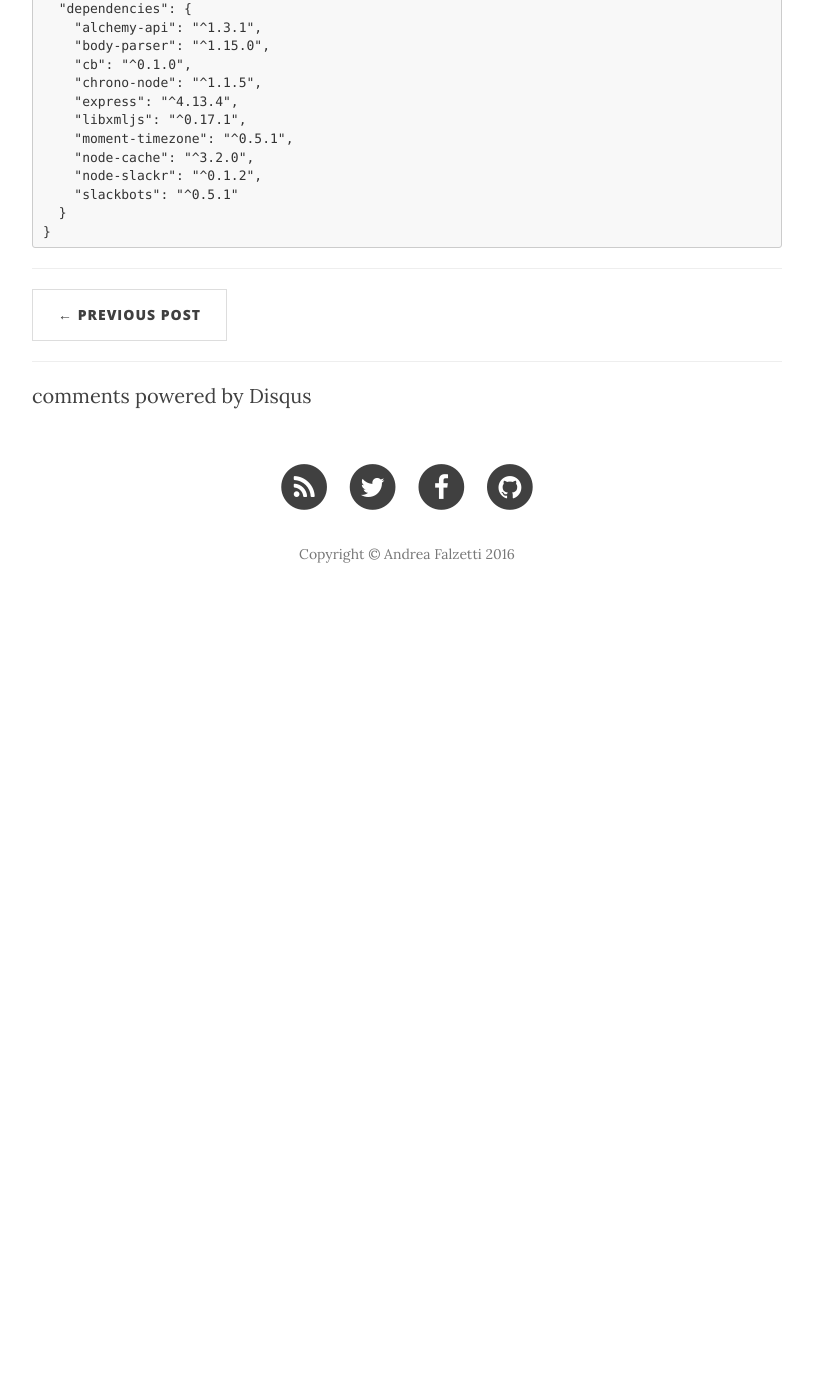
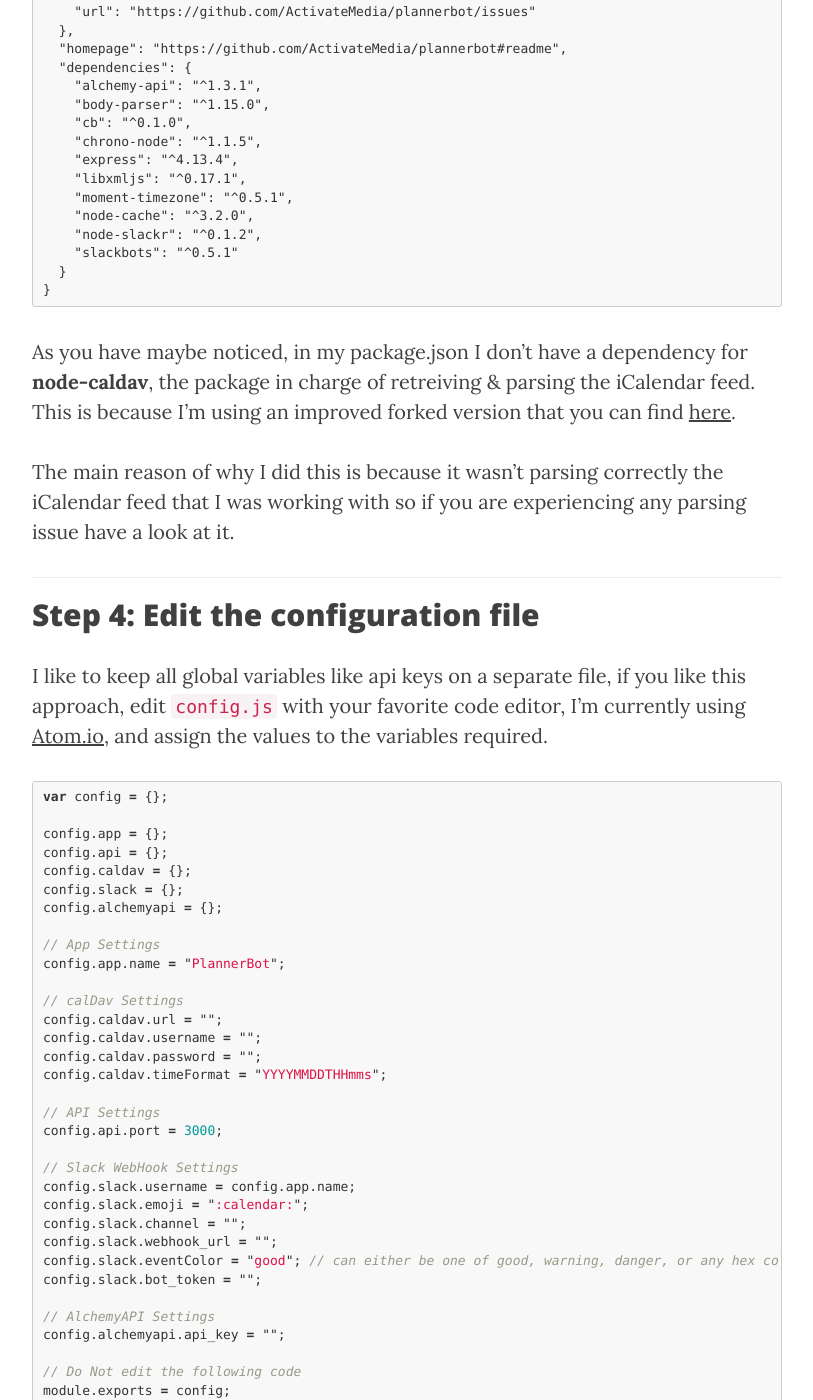
Before and after one commit to andreafalzetti/andreafalzetti.github.io, a Jekyll site: the page built from _posts/2016-04-4-how-to-create-a-smart-slack-bot-in-nodejs.markdown, in a window 1280 px wide and 1400 px high, scrolled down 6181 px. Shown: the whole window, without its empty margins (233-1046 px from the left). Built offline with Jekyll 4.4.1, drawn with Linux system fonts in a browser that asks for light colours; nearby versions of some CDN libraries; comment, search, counter and statistics services are not loaded; before the commit the page ends 6811 px from its top, so only the background shows below that; some of the changed text lies outside the part shown.

Commit message:
Bot posts update

````diff
--- a/_posts/2016-03-22-how-to-create-a-simple-slack-bot-in-nodejs.markdown
+++ b/_posts/2016-03-22-how-to-create-a-simple-slack-bot-in-nodejs.markdown
@@ -65,7 +65,7 @@
 touch config.js
 {% endhighlight %}
 
-If any of the commands above return an error, try running the same command with `sudo` prepended.
+If any of the commands above return an error, try running the same command with `sudo` prepended or check that the folder `/Users/your-username/.npm` has the right permissions.
 
 In alternative you can initialize your project with the following [`package.json`](https://github.com/ActivateMedia/plannerbot/blob/master/package.json){:target="_blank"} or clone the entire [PlannerBot repository](https://github.com/ActivateMedia/plannerbot.git)
 
@@ -143,6 +143,8 @@
 /* Do Not edit the following code */
 module.exports = config;
 {% endhighlight %}
+
+----------
 
 ## Step 5: Edit the main file
 
--- a/_posts/2016-04-4-how-to-create-a-smart-slack-bot-in-nodejs.markdown
+++ b/_posts/2016-04-4-how-to-create-a-smart-slack-bot-in-nodejs.markdown
@@ -60,10 +60,11 @@
 At the current state, the bot is able to understand english only.
 
 ## Technologies involved
-* [Slack](https://slack.com)
-* [Node.js](https://nodejs.org)
-* [Chrono](https://github.com/wanasit/chrono) (A natural language date parser in JavaScript)
-* [AlchemyAPI](http://www.alchemyapi.com) (Semantic Text Analysis APIs Using Natural Language Processing)
+* [**Slack**](https://slack.com)
+* [**Node.js**](https://nodejs.org)
+* [**Chrono**](https://github.com/wanasit/chrono) (A natural language date parser in JavaScript)
+* [**AlchemyAPI**](http://www.alchemyapi.com) (Semantic Text Analysis APIs Using Natural Language Processing)
+* [**CalDAV**](https://en.wikipedia.org/wiki/CalDAV) (HTTP-based protocol for data manipulation)
 
 ## Step 1: Install Node.js ##
 If you have Node installed on your machine, you can skip this step. If not, follow the link based on your operating system:
@@ -104,9 +105,9 @@
 touch config.js
 {% endhighlight %}
 
-If any of the commands above return an error, try running the same command with `sudo` prepended.
+If any of the commands above return an error, try running the same command with `sudo` prepended or check that the folder `/Users/your-username/.npm` has the right permissions.
 
-In alternative you can initialize your project with the following [`package.json`](https://github.com/ActivateMedia/plannerbot/blob/master/package.json){:target="_blank"} or clone the entire [PlannerBot repository](https://github.com/ActivateMedia/plannerbot.git)
+In alternative you can initialize your project with the following [`package.json`](https://github.com/ActivateMedia/plannerbot/blob/outgoing/package.json) or clone the entire [PlannerBot repository](https://github.com/ActivateMedia/plannerbot.git) (outgoing branch).
 
 Here's the content of the `package.json`:
 
@@ -148,3 +149,112 @@
   }
 }
 ```
+
+As you have maybe noticed, in my package.json I don't have a dependency for **node-caldav**, the package in charge of retreiving & parsing the iCalendar feed. This is because I'm using an improved forked version that you can find [here](https://github.com/andreafalzetti/node-caldav).
+
+The main reason of why I did this is because it wasn't parsing correctly the iCalendar feed that I was working with so if you are experiencing any parsing issue have a look at it.
+
+----------
+
+## Step 4: Edit the configuration file
+
+I like to keep all global variables like api keys on a separate file, if you like this approach, edit `config.js` with your favorite code editor, I'm currently using [Atom.io](https://atom.io/), and assign the values to the variables required.
+
+{% highlight Javascript %}
+var config = {};
+
+config.app = {};
+config.api = {};
+config.caldav = {};
+config.slack = {};
+config.alchemyapi = {};
+
+// App Settings
+config.app.name = "PlannerBot";
+
+// calDav Settings
+config.caldav.url = "";
+config.caldav.username = "";
+config.caldav.password = "";
+config.caldav.timeFormat = "YYYYMMDDTHHmms";
+
+// API Settings
+config.api.port = 3000;
+
+// Slack WebHook Settings
+config.slack.username = config.app.name;
+config.slack.emoji = ":calendar:";
+config.slack.channel = "";
+config.slack.webhook_url = "";
+config.slack.eventColor = "good"; // can either be one of good, warning, danger, or any hex color code (eg. #439FE0).
+config.slack.bot_token = "";
+
+// AlchemyAPI Settings
+config.alchemyapi.api_key = "";
+
+// Do Not edit the following code
+module.exports = config;
+{% endhighlight %}
+
+----------
+
+## Step 5: Edit
+
+I have used [this approach](https://scotch.io/tutorials/building-a-slack-bot-with-node-js-and-chuck-norris-super-powers) to code the Bot so the code that defines the bot is located in `lib/plannerbot.js`.
+
+
+----------
+
+## Step 6: Edit the main file
+
+Now edit your `index.js`
+
+{% highlight Javascript %}
+'use strict';
+
+var util = require('util');
+var config = require('./config');
+var https = require("https");
+var xmljs = require("libxmljs");
+var express = require('express');
+var caldav = require("node-caldav");
+var moment = require('moment-timezone');
+var bodyParser = require('body-parser')
+var AlchemyAPI = require('alchemy-api');
+var Bot = require('slackbots');
+var PlannerBot = require('./lib/plannerbot');
+var NodeCache = require('node-cache');
+
+var myCache = new NodeCache();
+
+var plannerbot = new PlannerBot({
+    token: config.slack.bot_token,
+    name: config.slack.username.toLowerCase(),
+    max_timeout: 5,
+    cleaning_interval: 60000
+});
+
+plannerbot.run();
+
+// Initialising AlchemyAPI
+var alchemy = new AlchemyAPI(config.alchemyapi.api_key);
+
+// Initialising Express APP
+var app = express();
+
+app.use( bodyParser.json() );       // to support JSON-encoded bodies
+app.use(bodyParser.urlencoded({     // to support URL-encoded bodies
+  extended: true
+}));
+
+// Initialising Slack Client
+var Slack = require('node-slackr');
+var slack = new Slack(config.slack.webhook_url,{
+  channel: config.slack.channel,
+  username: config.slack.username,
+  icon_emoji: config.slack.emoji
+});
+{% endhighlight %}
+
+
+----------
````
Also changed, not shown: other parts of _posts/2016-04-4-how-to-create-a-smart-slack-bot-in-nodejs.markdown (+2 -2 lines).
